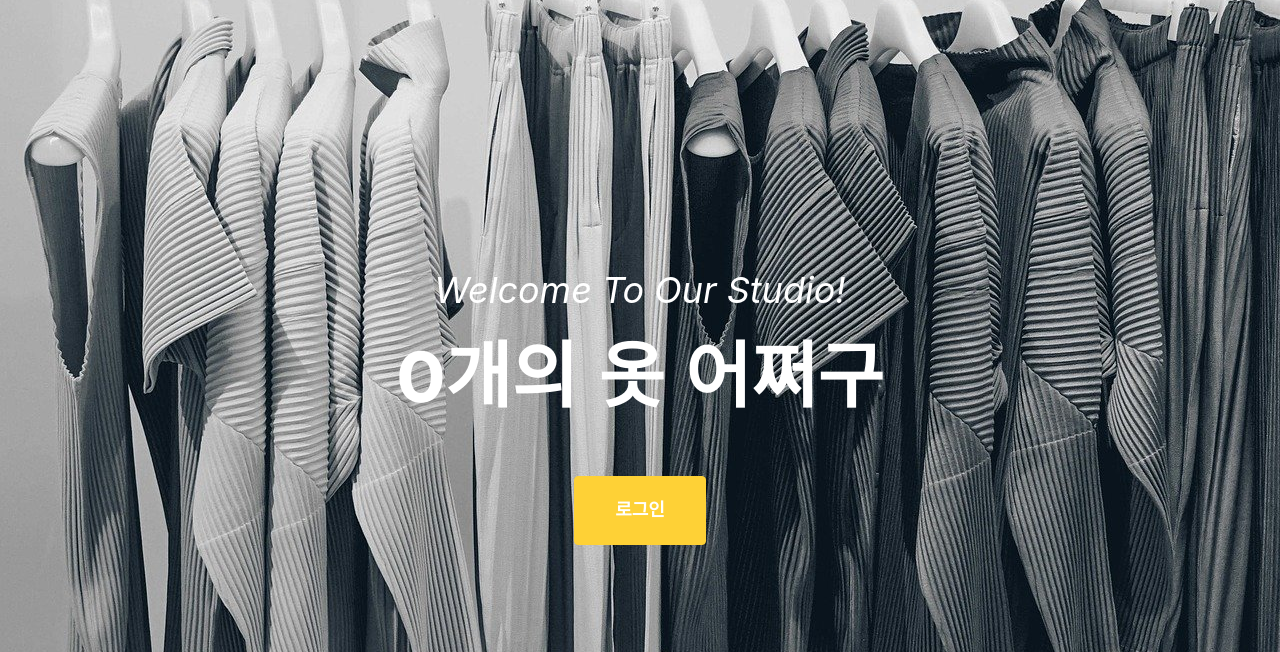
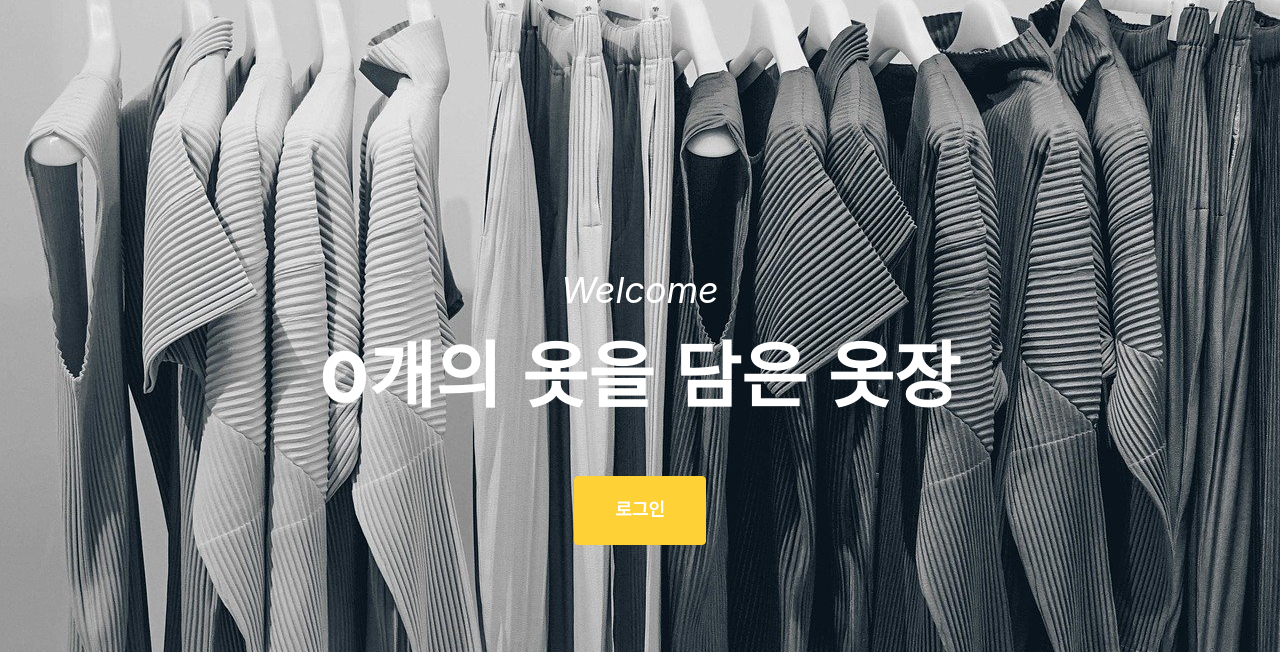
Before and after one commit to boolks/WEARWHAT, a Django app: page / in a window 1280 px wide. Shown: the top 652 px of the page. Run offline with Django 3.2, Linux system fonts and the light colour scheme; data that the repository does not hold is empty; some libraries are stand-ins or nearby versions; some web fonts are replaced.

Commit message:
text fix

```diff
--- a/wearwhat/templates/wearwhat/index.html
+++ b/wearwhat/templates/wearwhat/index.html
@@ -21,10 +21,10 @@
         <!-- Masthead-->
         <header class="masthead">
             <div class="container">
-                <div class="masthead-subheading">Welcome To Our Studio!</div>
+                <div class="masthead-subheading">Welcome</div>
                 <div class="masthead-heading">
                     <div class=shiva>
-                        <span class="count">{{ cloth_count }}</span>개의 옷 어쩌구
+                        <span class="count">{{ cloth_count }}</span>개의 옷을 담은 옷장
                     </div>
                 </div>
                 <!-- 로그인 버튼 -->
--- a/wearwhat/templates/wearwhat/main.html
+++ b/wearwhat/templates/wearwhat/main.html
@@ -27,7 +27,7 @@
                 <b>{% if user.gender == 'W'%}<b>여성{% else %}남성{% endif %}</b><br> <b>{{ user.name }}</b>님을 위한 날씨 기반 추천 목록입니다</h1>
         </div>
         <div class="recommend">
-            <button type="button" class="btn btn-dark btn-lg"><a href="{% url 'change_option' %}">옵션 변경</a></button>
+            <button type="button" class="btn btn-dark btn-lg"><a href="{% url 'change_option' %}">코디네이션</a></button>
             <button type="button" class="btn btn-dark btn-lg"><a href="{% url 'my_choice' %}">내가 저장한 옷</a></button><br><br>
             <div class="nav_btn">
                 <button type="button" class="random_btn active" style="font-weight: bold"><a href=""></a>오늘의 추천</button>
--- a/wearwhat/views.py
+++ b/wearwhat/views.py
@@ -272,25 +272,11 @@ def get_random_Shoes(request):
     else:
         gender = '여'
 
-    # 현재 온도 >= 23 인 경우
-    if temp >= 24:
-        exclude_list = [17]
-
-    # 23 < 현재 온도 < 27 인 경우
-    elif 17 < temp < 24:
-        exclude_list = [17]
-
-    # 현재 온도 <= 17 인 경우
-    elif temp < 17:
-        exclude_list = [27, 23]
-
     if style == 'ALL':
-        for i in Shoes.objects.exclude(temperature__in=exclude_list). \
-                filter(Q(gender=gender) | Q(gender='남,여')).values_list('id', flat=True):
+        for i in Shoes.objects.filter(Q(gender=gender) | Q(gender='남,여')).values_list('id', flat=True):
             shoes_id_list.append(i)
     else:
-        for i in Shoes.objects.exclude(temperature__in=exclude_list). \
-                filter(Q(gender=gender) | Q(gender='남,여')).filter(style=style).values_list('id', flat=True):
+        for i in Shoes.objects.filter(Q(gender=gender) | Q(gender='남,여')).filter(style=style).values_list('id', flat=True):
             shoes_id_list.append(i)
     shoes_random = random.sample(shoes_id_list, 5)
     return shoes_random
@@ -425,6 +411,7 @@ def item_save(request):
     top_id = request.POST.get('top_id', None)
     under_id = request.POST.get('under_id', None)
     shoes_id = request.POST.get('shoes_id', None)
+
     top_item = get_object_or_404(Top, id=top_id)
     under_item = get_object_or_404(Under, id=under_id)
     shoes_item = get_object_or_404(Shoes, id=shoes_id)
```
